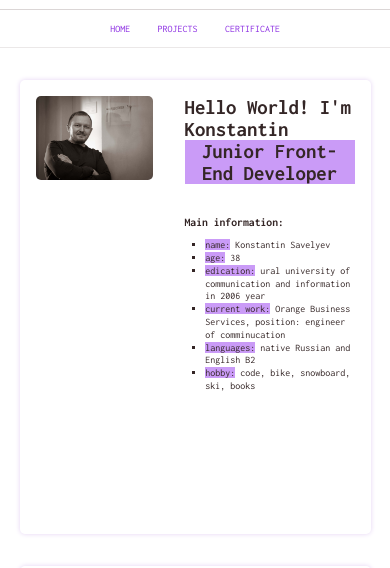
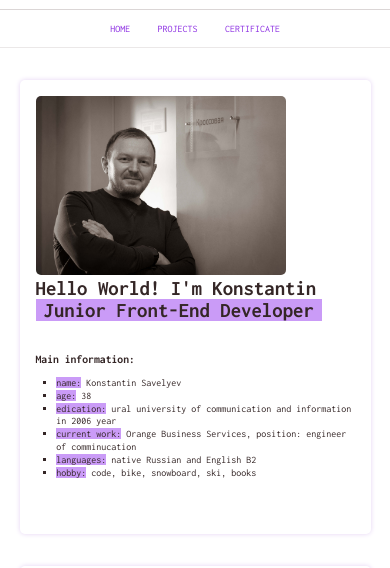
Before and after one commit to Konton022/cvPage, a plain HTML site: page index.html in a window 390 px wide. Shown: the part 39-607 px from the top of the page. Drawn offline with Linux system fonts and the light colour scheme.

Commit message:
add some scss bags

```diff
--- /dev/null
+++ b/styles/scss/home.scss
@@ -0,0 +1,63 @@
+.home {
+    display: flex;
+    justify-content: left;
+    /* flex-wrap: wrap; */
+}
+.home__photo {
+    max-width: 30vw;
+}
+.home__image {
+    width: 100%;
+    min-width: inherit;
+    border-radius: 5px;
+    object-fit: cover;
+}
+
+.home__text {
+    margin-left: 2rem;
+}
+
+.home__title,
+.home__subtitle {
+    font-size: 1.3rem;
+    font-weight: 700;
+    text-transform: capitalize;
+}
+
+.home__subtitle {
+    display: inline-block;
+    background-color: var(--main-bg-color);
+    text-align: center;
+    padding: 0 0.5rem;
+}
+
+.home__description {
+    margin-top: 2rem;
+}
+.home__description ul {
+    padding-left: 1.3rem;
+}
+.home__description ul li {
+    list-style-type: square;
+    line-height: 0.8rem;
+}
+.home__description ul li span {
+    background-color: var(--main-bg-color);
+}
+
+@media (max-width: 450px) {
+    .container {
+        min-width: fit-content;
+    }
+    .home {
+        flex-direction: column;
+    }
+    .home__photo {
+    }
+    .home__image {
+        min-width: 250px;
+    }
+    .home__text {
+        margin-left: 0;
+    }
+}
```
Also changed, not shown: styles/home.css, styles/home.min.css (added), 2 other files.
